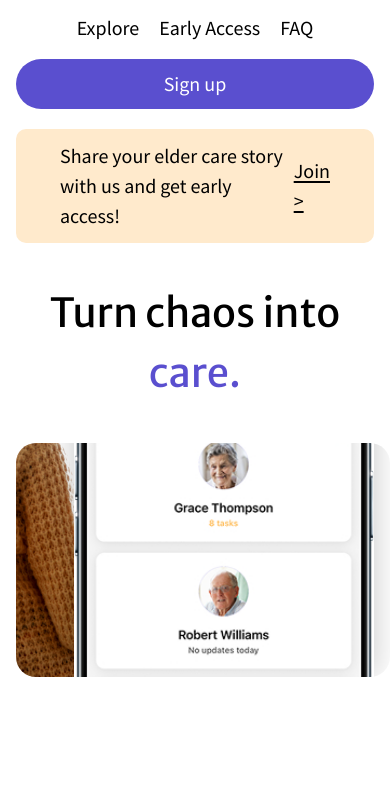
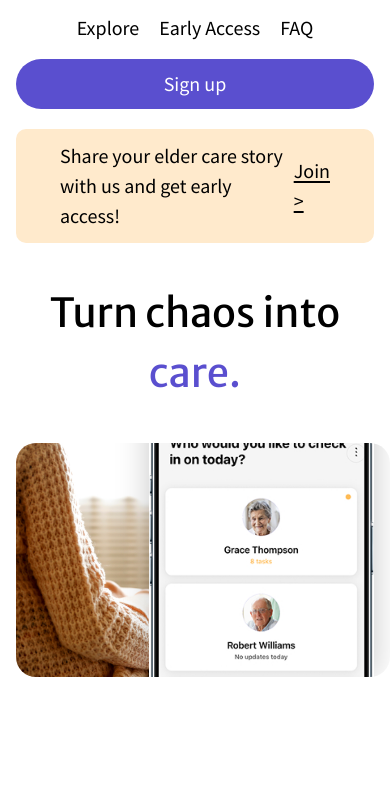
Before and after one commit to Elderella/website, a website: page v2/index.html in a window 390 px wide. Shown: the part 47-841 px from the top of the page. Drawn offline with Linux system fonts and the light colour scheme.

Commit message:
style(v2): reduce hero phone to 75% of current size (428/315/225px)

```diff
--- a/v2/css/styles.css
+++ b/v2/css/styles.css
@@ -280,7 +280,7 @@ input:focus,
     position: absolute;
     right: 24px;
     bottom: var(--phone-bottom-nudge-desktop);
-    width: 570px;
+    width: 428px;
     height: auto;
     z-index: 10;
     filter: drop-shadow(0 0 16px rgba(0, 0, 0, 0.22));
@@ -1133,7 +1133,7 @@ input:focus, textarea:focus, select:focus {
     }
 
     .hero-phone {
-        width: 420px;
+        width: 315px;
         bottom: var(--phone-bottom-nudge-tablet);
     }
 
@@ -1237,7 +1237,7 @@ input:focus, textarea:focus, select:focus {
     }
 
     .hero-phone {
-        width: 300px;
+        width: 225px;
         bottom: var(--phone-bottom-nudge-mobile);
         right: 16px;
     }
```
